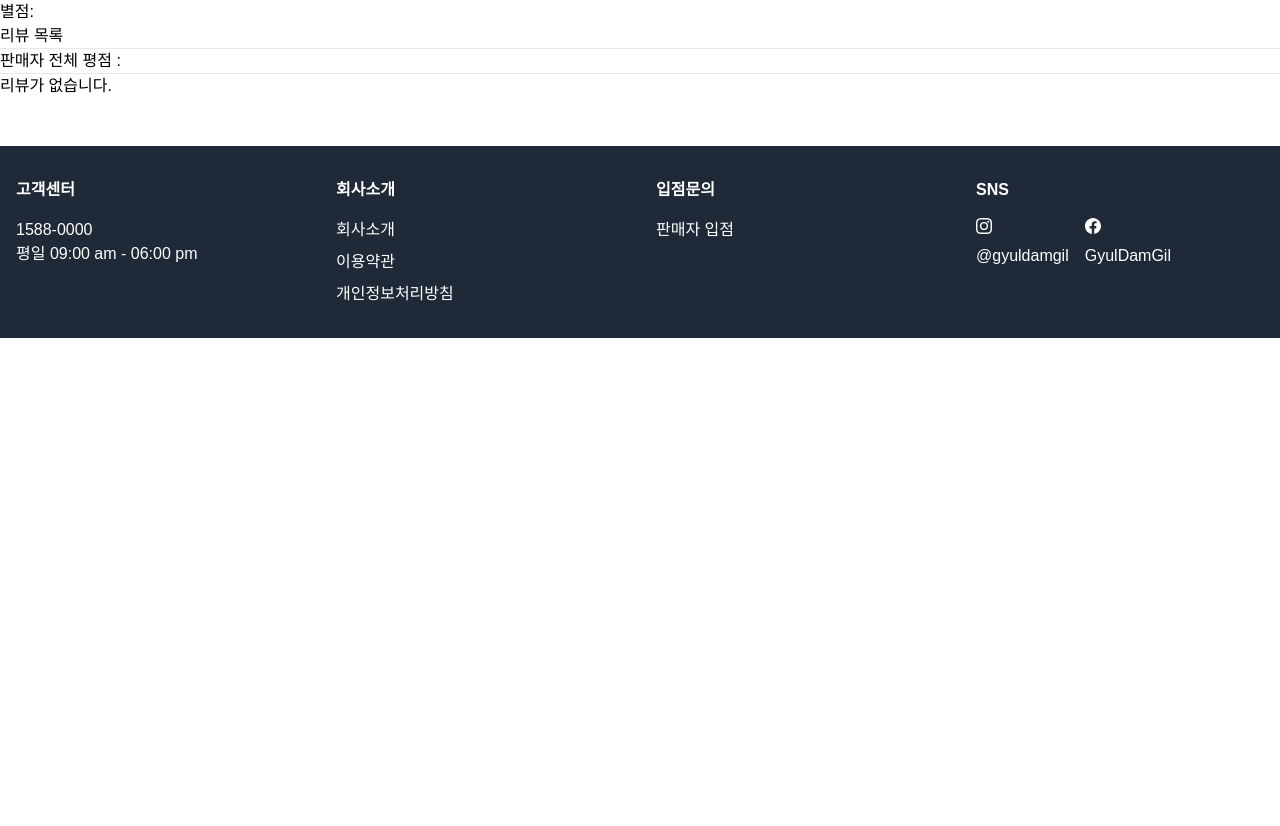
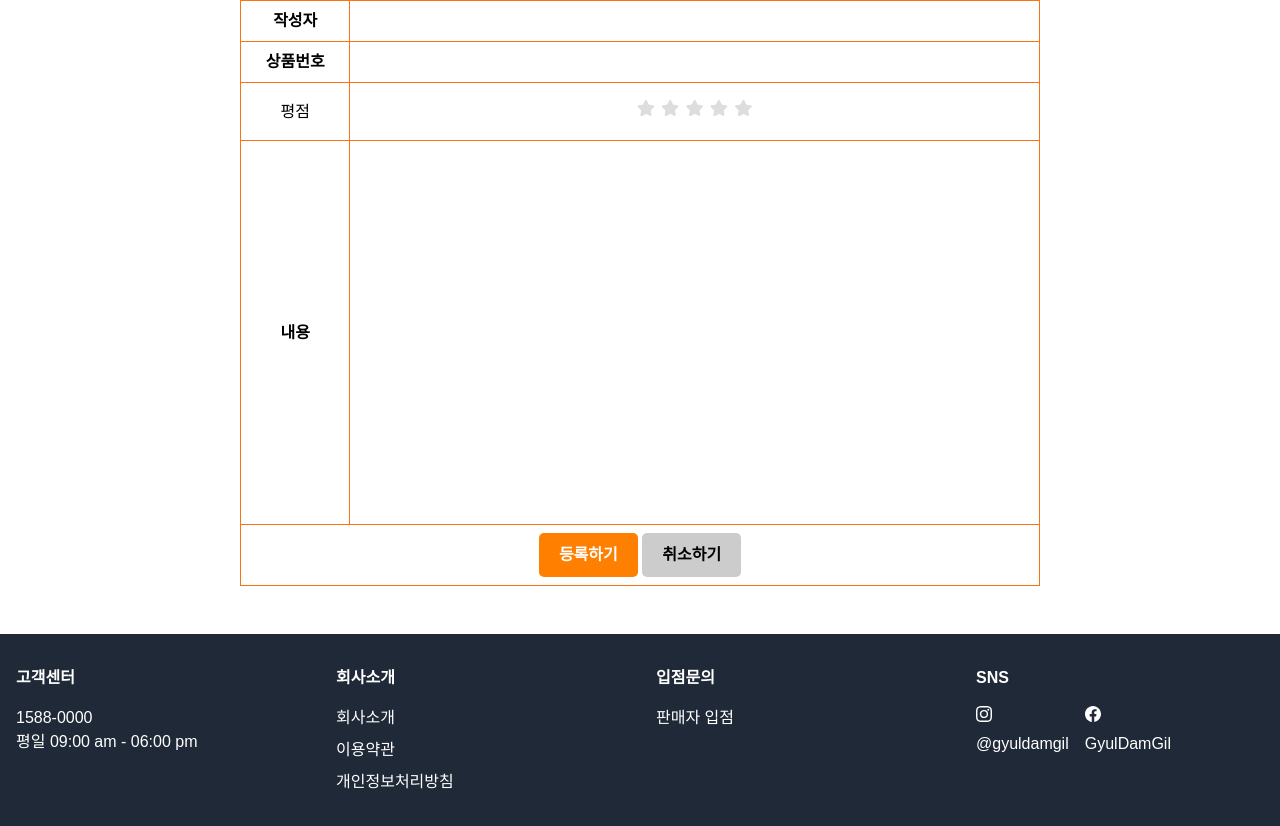
Before and after one commit to mbcit-java-2024/gyulDamGil, a Java web app: template src/main/webapp/WEB-INF/views/Review/ReviewSellerList.jsp in a window 1280 px wide. Shown: the part 155-981 px from the top of the page. Before the commit the page ends 493 px from the top, so only its background shows below. Run offline with Spring Boot 4, a stand-in JSP engine, Linux system fonts and the light colour scheme; the template is opened without the code that fills it, so the values that code supplies are empty; some libraries are stand-ins or nearby versions.

Commit message:
마지막수정

```diff
--- a/src/main/java/com/gdg/gyulDamGil/vo/ReviewVO.java
+++ b/src/main/java/com/gdg/gyulDamGil/vo/ReviewVO.java
@@ -17,4 +17,6 @@
 	private Date createDate;
 	private Date updateDate;
 
+	private String consumerName;
+
 }
--- a/src/main/webapp/WEB-INF/views/Review/ReviewSellerList.jsp
+++ b/src/main/webapp/WEB-INF/views/Review/ReviewSellerList.jsp
@@ -4,124 +4,128 @@
 <!DOCTYPE html>
 <html>
 <head>
-    <meta charset="UTF-8">
-    <title>리뷰 목록</title>
-    <link rel="stylesheet" href="https://cdnjs.cloudflare.com/ajax/libs/font-awesome/5.15.3/css/all.min.css">
-    <link rel="stylesheet" type="text/css" href="/resources/css/style.css">
-	<jsp:include page="../include/header.jsp"/>
+<meta charset="UTF-8">
+<title>리뷰 수정</title>
+<style type="text/css">
+@import
+	url(//netdna.bootstrapcdn.com/font-awesome/3.2.1/css/font-awesome.css);
+
+.rate {
+	display: inline-block;
+	border: 0;
+}
+
+.rate>input {
+	display: none;
+}
+
+.rate>label {
+	float: right;
+	color: #ddd;
+}
+
+.rate>label:before {
+	display: inline-block;
+	font-size: 1rem;
+	padding: .3rem .2rem;
+	margin: 0;
+	cursor: pointer;
+	font-family: FontAwesome;
+	content: "\f005 ";
+}
+
+.rate .half:before {
+	content: "\f089 ";
+	position: absolute;
+	padding-right: 0;
+}
+
+.rate input:checked ~ label, .rate label:hover, .rate label:hover ~
+	label {
+	color: gold;
+}
+
+.rate input:checked+.rate label:hover, .rate input:checked ~ .rate label:hover
+	~ label, .rate label:hover ~ input:checked ~ label {
+	color: gold;
+}
+</style>
+<link rel="stylesheet" type="text/css" href="/resources/css/style.css">
+<jsp:include page="../include/header.jsp"/>
 </head>
 <body>
-
-	        <p>별점:
-	        </p>
-    <h2>리뷰 목록</h2>
-    <hr>
-   <p> 판매자 전체 평점 :
-		<c:choose>
-    <c:when test="${averageRating >= 4.7}">
-	        <img src="images/rating/5.jpg" width="90" >
-	    </c:when>
-	    <c:when test="${averageRating >= 4.3 && averageRating < 4.7}">
-	        <img src="images/rating/4.5.jpg" width="90" >
-	    </c:when>
-	    <c:when test="${averageRating >= 3.9 && averageRating < 4.3}">
-	        <img src="images/rating/4.jpg" width="90" >
-	    </c:when>
-	    <c:when test="${averageRating >= 3.5 && averageRating < 3.9}">
-	        <img src="images/rating/3.5.jpg" width="90" >
-	    </c:when>
-	    <c:when test="${averageRating >= 3.0 && averageRating < 3.5}">
-	        <img src="images/rating/3.jpg" width="90" >
-	    </c:when>
-	    <c:when test="${averageRating >= 2.5 && averageRating < 3.0}">
-	        <img src="images/rating/2.5.jpg" width="90" >
-	    </c:when>
-	    <c:when test="${averageRating >= 2.0 && averageRating < 2.5}">
-	        <img src="images/rating/2.jpg" width="90" >
-	    </c:when>
-	    <c:when test="${averageRating >= 1.5 && averageRating < 2.0}">
-	        <img src="images/rating/1.5.jpg" width="90" >
-	    </c:when>
-	    <c:when test="${averageRating >= 1.0 && averageRating < 1.5}">
-	        <img src="images/rating/1.jpg" width="90" >
-	    </c:when>
-	    <c:when test="${averageRating >= 0.5 && averageRating < 1.0}">
-	        <img src="images/rating/0.5.jpg" width="90" >
-	    </c:when>
-	    <c:when test="${averageRating >= 0.0 && averageRating < 0.5}">
-	        <img src="images/rating/0.0.jpg" width="90" >
-	    </c:when>
-	</c:choose>
-   		 ${averageRating}
-   	</p>
-
-    <hr>
-    <c:if test="${not empty message}">
+	<c:if test="${not empty message}">
 	    <script>
 	        alert("${message}");
 	    </script>
 	</c:if>
 
-    <c:if test="${empty reviewList}">
-        <p>리뷰가 없습니다.</p>
-    </c:if>
+	<form action="ReviewUpdateOK" method="post">
+		<input type="hidden" name="id" value="${review.id}" />
 
-    <c:forEach var="review" items="${reviewList}">
-	    <div class="review-container">
-	        <p>상품 이름: ${review.productId}</p>
-	        <p>작성자: ${review.consumerId}</p>
-	        <p>날짜:
-	        	<c:choose>
-			        <c:when test="${not empty review.updateDate}">
-			            ${review.updateDate}
-			        </c:when>
-			        <c:otherwise>
-			            ${review.createDate}
-			        </c:otherwise>
-    			</c:choose>
-	        </p>
-	        <p>별점:
-	            <c:choose>
-	                <c:when test="${review.rate == 5}">
-	                    <img src="images/5.jpg" width="90" >
-	                </c:when>
-	                <c:when test="${review.rate == 4.5}">
-	                    <img src="images/4.5.jpg" width="90" >
-	                </c:when>
-	                <c:when test="${review.rate == 4}">
-	                    <img src="images/4.jpg" width="90" >
-	                </c:when>
-	                <c:when test="${review.rate == 3.5}">
-	                    <img src="images/3.5.jpg" width="90" >
-	                </c:when>
-	                <c:when test="${review.rate == 3}">
-	                    <img src="images/3.jpg" width="90" >
-	                </c:when>
-	                <c:when test="${review.rate == 2.5}">
-	                    <img src="images/2.5.jpg" width="90" >
-	                </c:when>
-	                <c:when test="${review.rate == 2}">
-	                    <img src="images/2.jpg" width="90" >
-	                </c:when>
-	                <c:when test="${review.rate == 1.5}">
-	                    <img src="images/1.5.jpg" width="90" >
-	                </c:when>
-	                <c:when test="${review.rate == 1}">
-	                    <img src="images/1.jpg" width="90" >
-	                </c:when>
-	                <c:when test="${review.rate == 0.5}">
-	                    <img src="images/0.5.jpg" width="90" >
-	                </c:when>
-	                <c:when test="${review.rate == 0.0}">
-	                    <img src="images/0.0.jpg" width="90" >
-	                </c:when>
-				</c:choose>
-	        </p>
+		<table width="800" border="1" align="center" cellpadding="5"
+			cellspacing="0">
+			<tr>
+				<th width="100">작성자</th>
+				<td width="630"><input type="text" name="userId"
+					value="${review.consumerId}" /></td>
+			</tr>
+			<tr>
+				<th width="100">상품번호</th>
+				<td width="500"><input type="text" name="productId"
+					value="${review.productId}" /></td>
+			</tr>
+			<tr>
+				<td width="50" align="center">평점</td>
+				<td width="170">
+					<fieldset class="rate">
+						<input type="radio" id="rating10" name="rate" value="5.0">
+						<label for="rating10" title="5점"></label>
 
-	        <p>리뷰 내용: ${review.comment}</p>
+						<input type="radio" id="rating9" name="rate" value="4.5">
+						<label class="half" for="rating9" title="4.5점"></label>
 
-        <hr>
-    </c:forEach>
+						<input type="radio" id="rating8" name="rate" value="4.0">
+						<label for="rating8" title="4점"></label>
+
+						<input type="radio" id="rating7" name="rate" value="3.5">
+						<label class="half" for="rating7" title="3.5점"></label>
+
+						<input type="radio" id="rating6" name="rate" value="3.0"/>
+						<label for="rating6" title="3점"></label>
+
+						<input type="radio" id="rating5" name="rate" value="2.5"/>
+						<label class="half" for="rating5" title="2.5점"></label>
+
+						<input type="radio" id="rating4" name="rate" value="2.0"/>
+						<label for="rating4" title="2점"></label>
+
+						<input type="radio"	id="rating3" name="rate" value="1.5"/>
+						<label class="half" for="rating3" title="1.5점"></label>
+
+						<input type="radio" id="rating2" name="rate" value="1.0"/>
+						<label for="rating2" title="1점"></label>
+
+						<input type="radio"	id="rating1" name="rate" value="0.5"/>
+						<label class="half" for="rating1" title="0.5점"></label>
+
+					</fieldset>
+				</td>
+			</tr>
+			<tr>
+				<th width="100">내용</th>
+				<td colspan="3"><textarea rows="15" name="comment"
+						style="resize: none; width: 99%">${review.comment}</textarea></td>
+			</tr>
+			<tr>
+				<th colspan="4">
+					<input type="hidden" name="productId" value="${productId}">
+					<input type="submit" value="등록하기" style="background-color: #ff7f00; color: white; padding: 10px 20px; border: none; border-radius: 5px; cursor: pointer;"/>
+					<input type="button" value="취소하기" onclick="window.history.back();"style="background-color: #cccccc; color: black; padding: 10px 20px; border: none; border-radius: 5px; cursor: pointer;" />
+				</th>
+			</tr>
+		</table>
+	</form>
 
 </body>
 <jsp:include page="../include/footer.jsp"/>
--- a/src/main/webapp/WEB-INF/views/Review/ReviewUpdate.jsp
+++ b/src/main/webapp/WEB-INF/views/Review/ReviewUpdate.jsp
@@ -120,8 +120,8 @@
 			<tr>
 				<th colspan="4">
 					<input type="hidden" name="productId" value="${productId}">
-					<input type="submit" value="수정 완료" >
-					<input type="button" value="취소" onclick="window.history.back();" />
+					<input type="submit" value="등록하기" style="background-color: #ff7f00; color: white; padding: 10px 20px; border: none; border-radius: 5px; cursor: pointer;"/>
+					<input type="button" value="취소하기" onclick="window.history.back();"style="background-color: #cccccc; color: black; padding: 10px 20px; border: none; border-radius: 5px; cursor: pointer;" />
 				</th>
 			</tr>
 		</table>
```
Also changed, not shown: src/main/java/com/gdg/gyulDamGil/controller/ReviewController.java (+21 -1 lines), src/main/webapp/WEB-INF/views/Review/ReviewInsert.jsp (+6 -3 lines), src/main/webapp/WEB-INF/views/Review/ReviewList.jsp (+26 -2 lines).
